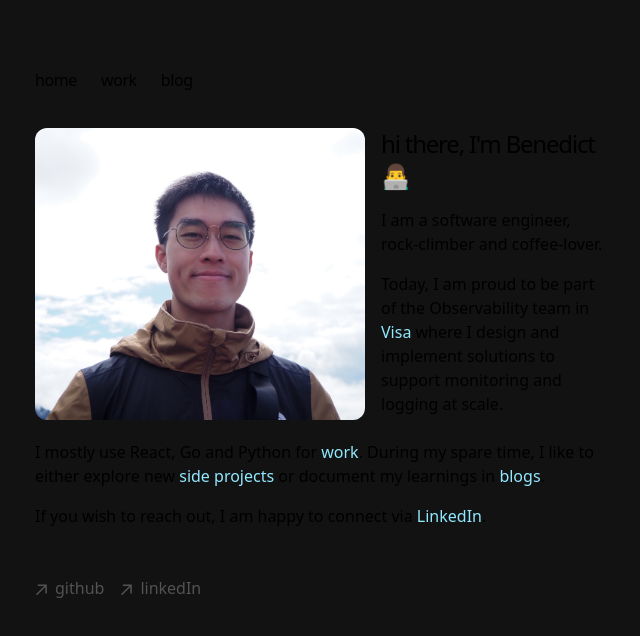
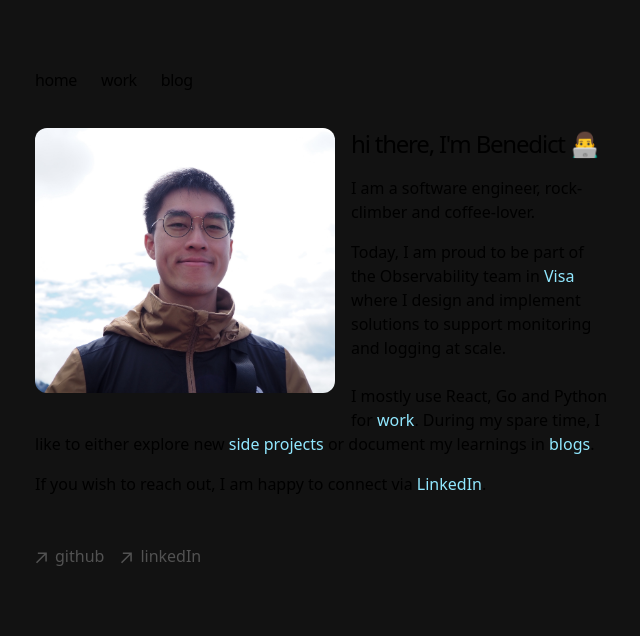
Before and after one commit to chensxb97/chensxb97.github.io, a Next.js app: page / in a window 1280 px wide. Shown: the top 636 px of the page, without its empty margins (317-957 px from the left). Built offline with nearby package versions, Linux system fonts and the light colour scheme.

Commit message:
updated size

```diff
--- a/app/page.tsx
+++ b/app/page.tsx
@@ -9,8 +9,8 @@ export default function Page() {
           <Image
             src="/profile.png"
             alt="Profile picture"
-            width={330}
-            height={500}
+            width={300}
+            height={400}
             className="rounded rounded-xl"
           />
         </div>
```
